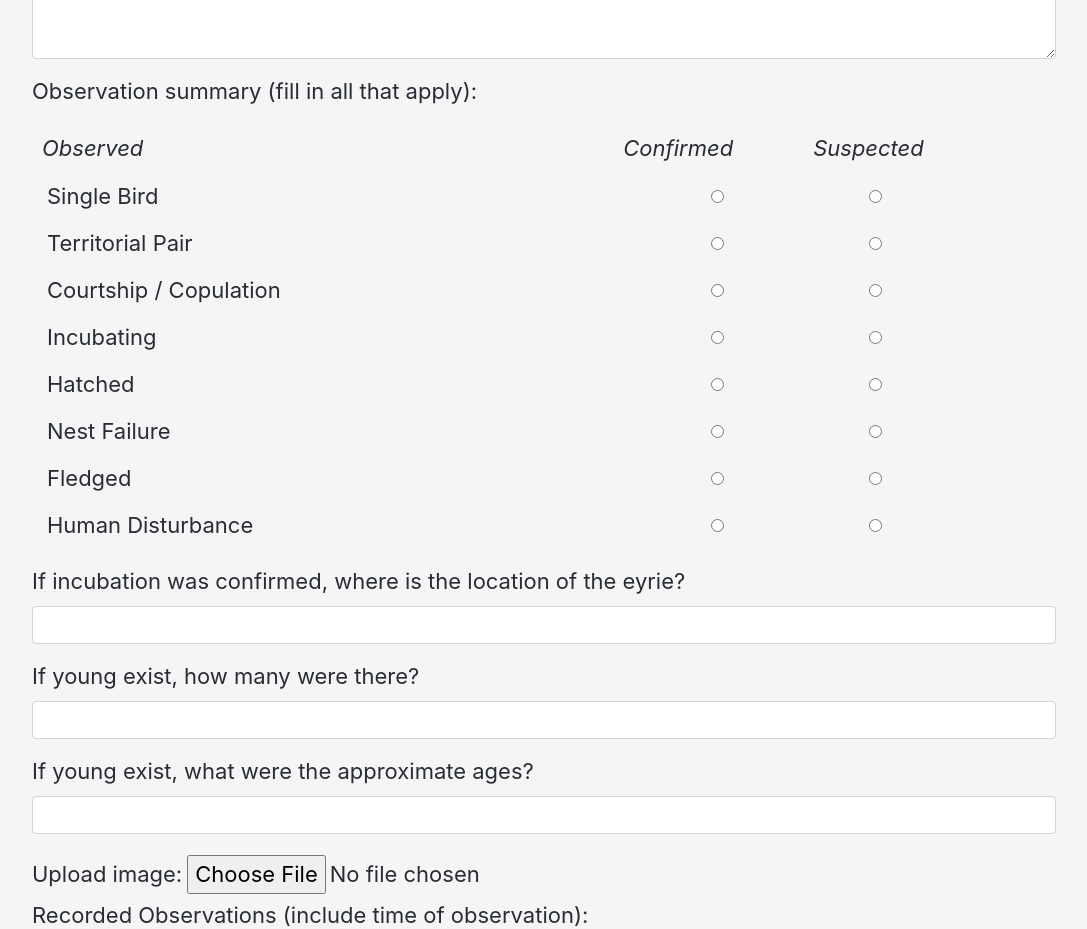
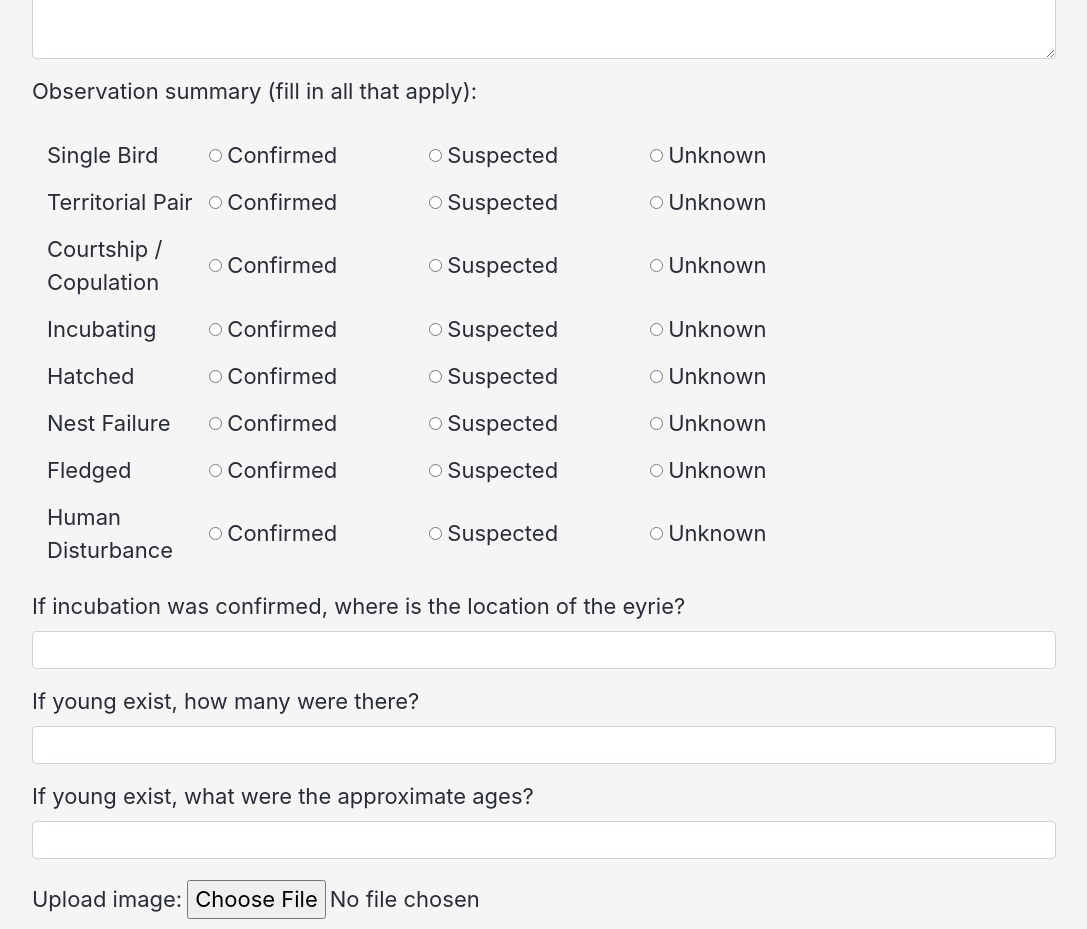
Before and after one commit to pphelps28/Peregrine_Project, a React (Create React App) app in the folder client/: page / in a window 1280 px wide. Shown: the part 1660-2589 px from the top of the page, without its empty margins (96-1183 px from the left). Built offline with nearby package versions, Linux system fonts and the light colour scheme; no server answers.

Commit message:
third option complete

```diff
--- a/client/src/App.css
+++ b/client/src/App.css
@@ -150,7 +150,7 @@
 }
 
 .button-padding {
-	padding: 0 8rem
+	padding: 0 5rem
 }
 
 .italic {
--- a/client/src/components/InputForm.js
+++ b/client/src/components/InputForm.js
@@ -391,18 +391,11 @@ export default function InputForm(props) {
 				<div className="form-group">
 					<label>Observation summary (fill in all that apply):</label>
 				</div>
-				{/* <Form.Label as="legend" column sm={10}>Observation summary (fill in all that apply)</Form.Label> */}
 				<Form.Group as={Col}>
 
-					{/* <h5>Observation summary (fill in all that apply)</h5> */}
+
 					<Form.Row>
-						<label className='italic label'>Observed</label>
-						<label className='italic conf-susp'>Confirmed</label>
-						<label className='italic conf-susp'>Suspected</label>
-
-					</Form.Row>
-					<Form.Row>
-						<Form.Label as="legend" column sm={8}>Single Bird</Form.Label>
+						<Form.Label as="legend" column md={12} lg={2}>Single Bird</Form.Label>
 						<Form.Check
 							inline
 							type="radio"
@@ -411,18 +404,34 @@ export default function InputForm(props) {
 							name="singleBird"
 							id="formHorizontalRadios15"
 							onChange={props.formChange}
+							label='Confirmed'
+							sm={12} md={4} lg={1}
 						/>
 						<Form.Check
 							inline
 							type="radio"
+							className='button-padding'
 							value="Suspected"
 							name="singleBird"
 							id="formHorizontalRadios15a"
 							onChange={props.formChange}
+							label='Suspected'
+							sm={12} md={4} lg={1}
+						/>
+						<Form.Check
+							inline
+							type="radio"
+							className='button-padding'
+							value="None"
+							name="singleBird"
+							id="formHorizontalRadios15"
+							onChange={props.formChange}
+							label='Unknown'
+							sm={12} md={4} lg={1}
 						/>
 					</Form.Row>
 					<Form.Row>
-						<Form.Label as="legend" column sm={8}>Territorial Pair</Form.Label>
+						<Form.Label as="legend" column md={12} lg={2}>Territorial Pair</Form.Label>
 						<Form.Check
 							inline
 							type="radio"
@@ -431,18 +440,34 @@ export default function InputForm(props) {
 							name="birdPair"
 							id="formHorizontalRadios16"
 							onChange={props.formChange}
+							label='Confirmed'
+							sm={12} md={4} lg={1}
 						/>
 						<Form.Check
 							inline
 							type="radio"
+							className='button-padding'
 							value="Suspected"
 							name="birdPair"
 							id="formHorizontalRadios16a"
 							onChange={props.formChange}
+							label='Suspected'
+							sm={12} md={4} lg={1}
+						/>
+						<Form.Check
+							inline
+							type="radio"
+							className='button-padding'
+							value="None"
+							name="birdPair"
+							id="formHorizontalRadios15"
+							onChange={props.formChange}
+							label='Unknown'
+							sm={12} md={4} lg={1}
 						/>
 					</Form.Row>
 					<Form.Row>
-						<Form.Label as="legend" column sm={8}>Courtship / Copulation</Form.Label>
+						<Form.Label as="legend" column md={12} lg={2}>Courtship / Copulation</Form.Label>
 						<Form.Check
 							inline
 							type="radio"
@@ -451,18 +476,34 @@ export default function InputForm(props) {
 							name="courtship"
 							id="formHorizontalRadios17"
 							onChange={props.formChange}
+							label='Confirmed'
+							sm={12} md={4} lg={1}
 						/>
 						<Form.Check
 							inline
 							type="radio"
+							className='button-padding'
 							value="Suspected"
 							name="courtship"
 							id="formHorizontalRadios17a"
 							onChange={props.formChange}
+							label='Suspected'
+							sm={12} md={4} lg={1}
+						/>
+						<Form.Check
+							inline
+							type="radio"
+							className='button-padding'
+							value="None"
+							name="courtship"
+							id="formHorizontalRadios15"
+							onChange={props.formChange}
+							label='Unknown'
+							sm={12} md={4} lg={1}
 						/>
 					</Form.Row>
 					<Form.Row>
-						<Form.Label as="legend" column sm={8}>Incubating</Form.Label>
+						<Form.Label as="legend" column md={12} lg={2}>Incubating</Form.Label>
 						<Form.Check
 							inline
 							type="radio"
@@ -471,18 +512,34 @@ export default function InputForm(props) {
 							name="incubating"
 							id="formHorizontalRadios18"
 							onChange={props.formChange}
+							label='Confirmed'
+							sm={12} md={4} lg={1}
 						/>
 						<Form.Check
 							inline
 							type="radio"
+							className='button-padding'
 							value="Suspected"
 							name="incubating"
 							id="formHorizontalRadios18a"
 							onChange={props.formChange}
+							label='Suspected'
+							sm={12} md={4} lg={1}
+						/>
+						<Form.Check
+							inline
+							type="radio"
+							className='button-padding'
+							value="None"
+							name="incubating"
+							id="formHorizontalRadios15"
+							onChange={props.formChange}
+							label='Unknown'
+							sm={12} md={4} lg={1}
 						/>
 					</Form.Row>
 					<Form.Row>
-						<Form.Label as="legend" column sm={8}>Hatched</Form.Label>
+						<Form.Label as="legend" column md={12} lg={2}>Hatched</Form.Label>
 						<Form.Check
 							inline
 							type="radio"
@@ -491,18 +548,34 @@ export default function InputForm(props) {
 							name="hatched"
 							id="formHorizontalRadios19"
 							onChange={props.formChange}
+							label='Confirmed'
+							sm={12} md={4} lg={1}
 						/>
 						<Form.Check
 							inline
 							type="radio"
+							className='button-padding'
 							value="Suspected"
 							name="hatched"
 							id="formHorizontalRadios19a"
 							onChange={props.formChange}
+							label='Suspected'
+							sm={12} md={4} lg={1}
+						/>
+						<Form.Check
+							inline
+							type="radio"
+							className='button-padding'
+							value="None"
+							name="hatched"
+							id="formHorizontalRadios15"
+							onChange={props.formChange}
+							label='Unknown'
+							sm={12} md={4} lg={1}
 						/>
 					</Form.Row>
 					<Form.Row>
-						<Form.Label as="legend" column sm={8}>Nest Failure</Form.Label>
+						<Form.Label as="legend" column md={12} lg={2}>Nest Failure</Form.Label>
 						<Form.Check
 							inline
 							type="radio"
@@ -511,18 +584,34 @@ export default function InputForm(props) {
 							name="nestFailure"
 							id="formHorizontalRadios20"
 							onChange={props.formChange}
+							label='Confirmed'
+							sm={12} md={4} lg={1}
 						/>
 						<Form.Check
 							inline
 							type="radio"
+							className='button-padding'
 							value="Suspected"
 							name="nestFailure"
 							id="formHorizontalRadios20a"
 							onChange={props.formChange}
+							label='Suspected'
+							sm={12} md={4} lg={1}
+						/>
+						<Form.Check
+							inline
+							type="radio"
+							className='button-padding'
+							value="None"
+							name="nestFailure"
+							id="formHorizontalRadios15"
+							onChange={props.formChange}
+							label='Unknown'
+							sm={12} md={4} lg={1}
 						/>
 					</Form.Row>
 					<Form.Row>
-						<Form.Label as="legend" column sm={8}>Fledged</Form.Label>
+						<Form.Label as="legend" column md={12} lg={2}>Fledged</Form.Label>
 						<Form.Check
 							inline
 							type="radio"
@@ -531,18 +620,34 @@ export default function InputForm(props) {
 							name="fledged"
 							id="formHorizontalRadios21"
 							onChange={props.formChange}
+							label='Confirmed'
+							sm={12} md={4} lg={1}
 						/>
 						<Form.Check
 							inline
 							type="radio"
+							className='button-padding'
 							value="Suspected"
 							name="fledged"
 							id="formHorizontalRadios21a"
 							onChange={props.formChange}
+							label='Suspected'
+							sm={12} md={4} lg={1}
+						/>
+						<Form.Check
+							inline
+							type="radio"
+							className='button-padding'
+							value="None"
+							name="fledged"
+							id="formHorizontalRadios15"
+							onChange={props.formChange}
+							label='Unknown'
+							sm={12} md={4} lg={1}
 						/>
 					</Form.Row>
 					<Form.Row>
-						<Form.Label as="legend" column sm={8}>Human Disturbance</Form.Label>
+						<Form.Label as="legend" column md={12} lg={2}>Human Disturbance</Form.Label>
 						<Form.Check
 							inline
 							type="radio"
@@ -551,14 +656,30 @@ export default function InputForm(props) {
 							name="disturbance"
 							id="formHorizontalRadios22"
 							onChange={props.formChange}
+							label='Confirmed'
+							sm={12} md={4} lg={1}
 						/>
 						<Form.Check
 							inline
 							type="radio"
+							className='button-padding'
 							value="Suspected"
 							name="disturbance"
 							id="formHorizontalRadios22a"
 							onChange={props.formChange}
+							label='Suspected'
+							sm={12} md={4} lg={1}
+						/>
+						<Form.Check
+							inline
+							type="radio"
+							className='button-padding'
+							value="None"
+							name="disturbance"
+							id="formHorizontalRadios15"
+							onChange={props.formChange}
+							label='Unknown'
+							sm={12} md={4} lg={1}
 						/>
 					</Form.Row>
 				</Form.Group>
```
